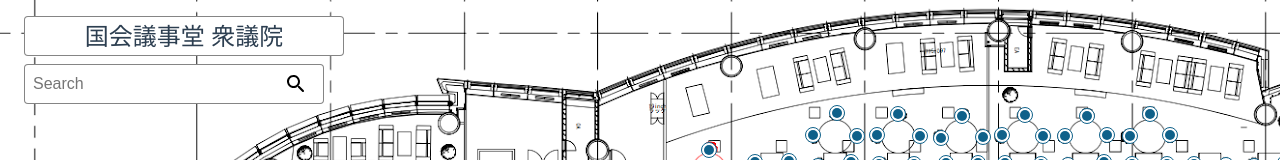
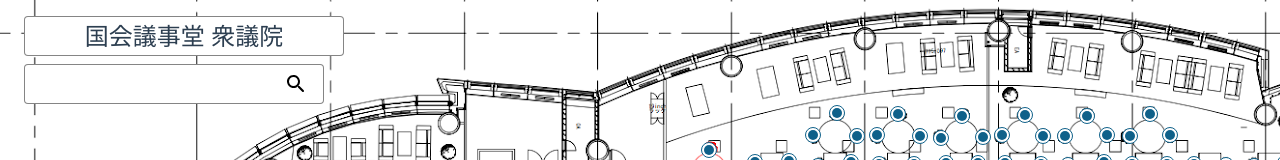
Before and after one commit to nekobato/hamonoco, a Vue app in the folder frontend/: page /1/maps in a window 1280 px wide. Shown: the top 160 px of the page. Built offline with nearby package versions, Linux system fonts and the light colour scheme.

Commit message:
search select user

```diff
--- a/frontend/src/components/Molecules/UserSearchInput.vue
+++ b/frontend/src/components/Molecules/UserSearchInput.vue
@@ -1,15 +1,22 @@
 <template>
   <div class="search-input-container">
     <div class="search-input">
-      <TextInput class="text-input" :value="value" :placeholder="placeholder" @update="search" />
+      <TextInput
+        class="text-input"
+        :value="inputValue"
+        :placeholder="placeholder"
+        @update="search"
+        @focus.native="onFocus"
+        @blur.native="onBlur"
+      />
       <Icon class="search-icon" icon="search" :size="24" />
     </div>
-    <div class="results-container">
+    <div class="results-container" v-show="focus">
       <div
         class="result"
         v-for="(result, index) in results"
         :key="index"
-        @click="selectUser(result.name)"
+        @mouseover="selectUser(result.name)"
       >
         <span>{{ result.name }}</span>
       </div>
@@ -26,28 +33,42 @@ let fuse: any;
 
 export default Vue.extend({
   components: { TextInput, Icon },
-  props: ['locationIndex', 'placeholder'],
+  props: ['placeholder'],
   data() {
     return {
       value: '',
       results: [],
+      focus: false,
     };
+  },
+  computed: {
+    inputValue: {
+      get(): string {
+        return this.value;
+      },
+      set(value: string): void {
+        this.$data.value = value;
+      },
+    },
   },
   methods: {
     search(value: string) {
       this.results = fuse.search(value);
     },
+    onFocus() {
+      this.focus = true;
+    },
+    onBlur() {
+      this.focus = false;
+    },
     selectUser(userName: string) {
       const userIndex = this.$store.state.users.findIndex((user: any) => {
         return user.name === userName;
       });
-      this.$store.commit('UpdateLocation', {
-        index: this.locationIndex,
-        newProps: {
-          userId: userIndex,
-        },
-      });
-      this.$emit('select-user');
+      if (userIndex) {
+        this.value = userName;
+        this.$emit('select-user', userIndex);
+      }
     },
   },
   mounted() {
--- a/frontend/src/views/EditMaps.vue
+++ b/frontend/src/views/EditMaps.vue
@@ -30,7 +30,7 @@
       />
     </div>
     <div class="user-search-container" v-show="userSearch.isVisible">
-      <UserSearchInput :location-index="editLocation.active" @select-user="onSelectUser" />
+      <UserSearchInput @select-user="onSelectUser" />
     </div>
   </div>
 </template>
@@ -101,8 +101,15 @@ export default Vue.extend({
     onClickUserPullldown() {
       this.userSearch.isVisible = true;
     },
-    onSelectUser() {
+    onSelectUser(userIndex: number) {
       this.userSearch.isVisible = false;
+
+      this.$store.commit('UpdateLocation', {
+        index: this.editLocation.active,
+        newProps: {
+          userId: userIndex,
+        },
+      });
     },
   },
 });
--- a/frontend/src/views/Maps.vue
+++ b/frontend/src/views/Maps.vue
@@ -9,7 +9,7 @@
       @clickLocation="onClickLocation"
     />
     <PulldownButton class="map-name">国会議事堂 衆議院</PulldownButton>
-    <SearchInput class="search-input" placeholder="Search" />
+    <UserSearchInput class="search-input" @select-user="onSelectUser" />
     <div class="location-detail" v-show="targetLocation.isVisible">
       <div class="edit-position-field">
         <Heading level="2">{{ targetLocation.user.name }}</Heading>
@@ -28,9 +28,10 @@ import PulldownButton from '@/components/Atoms/PulldownButton.vue';
 import Locations from '@/components/Molecules/Locations.vue';
 import SearchInput from '@/components/Molecules/SearchInput.vue';
 import Heading from '@/components/Atoms/Heading.vue';
+import UserSearchInput from '@/components/Molecules/UserSearchInput.vue';
 
 export default Vue.extend({
-  components: { PulldownButton, SearchInput, Locations, Heading },
+  components: { PulldownButton, Locations, Heading, UserSearchInput },
   data: () => ({
     targetLocation: {
       isVisible: false,
@@ -46,6 +47,9 @@ export default Vue.extend({
   computed: {
     locations(): any {
       return this.$store.state.locations;
+    },
+    users(): any {
+      return this.$store.state.users;
     },
   },
   methods: {
@@ -63,6 +67,9 @@ export default Vue.extend({
     },
     onClickMap() {
       this.targetLocation.isVisible = false;
+    },
+    onSelectUser(userIndex: number) {
+      console.log(this.users[userIndex]);
     },
   },
 });
```
